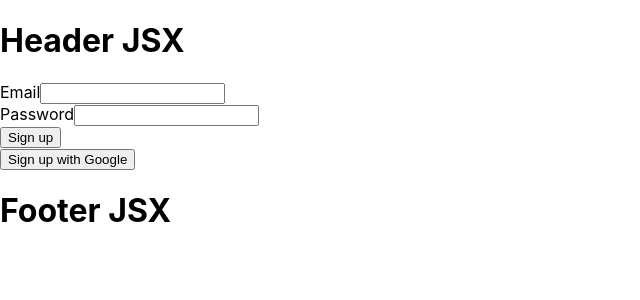
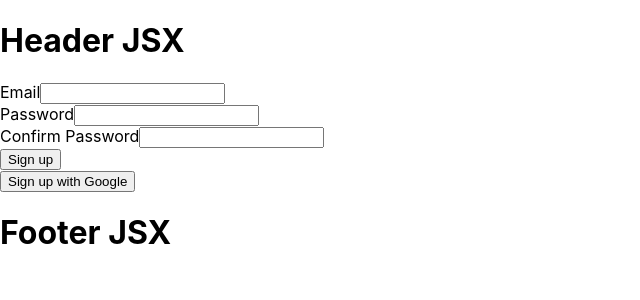
Before and after one commit to Luis-S-S/Rule-them-All, a React (Create React App) app: page /signup in a window 1280 px wide. Shown: the top 300 px of the page, without its empty margins (0-640 px from the left). Built offline with nearby package versions, Linux system fonts and the light colour scheme; no server answers.

Commit message:
feat: include confirm password input

```diff
--- a/src/pages/Signup.jsx
+++ b/src/pages/Signup.jsx
@@ -18,6 +18,12 @@ export default function SignUp() {
 
   const handlerEmailSignup = async (e) => {
     e.preventDefault();
+    if (form.password !== form.confirmPassword) {
+      dispatch(setIntercept({
+        title: 'Error', message: 'Password and confirm password are the same', navigation: '/signup', buttonMsg: 'Try again',
+      }));
+      return null;
+    }
     const user = await createDocOnEmailSignup(form.email, form.password);
     if (user.accessToken) {
       localStorage.setItem('userToken', user.accessToken);
@@ -32,6 +38,7 @@ export default function SignUp() {
         title: 'Error', message: 'Sign up failed', navigation: '/signup', buttonMsg: 'Try again',
       }));
     }
+    return null;
   };
 
   return (
@@ -49,6 +56,12 @@ export default function SignUp() {
             <input type="password" name="password" id="password" onChange={handlerOnChange} />
           </label>
         </div>
+        <div className="form__control">
+          <label htmlFor="confirmPassword">
+            Confirm Password
+            <input type="password" name="confirmPassword" id="confirmPassword" onChange={handlerOnChange} />
+          </label>
+        </div>
         <ButtonPrimary isSubmit onClick={handlerEmailSignup}>Sign up</ButtonPrimary>
       </form>
       <GoogleLoginButton isLogin={false}>Sign up with Google</GoogleLoginButton>
```
